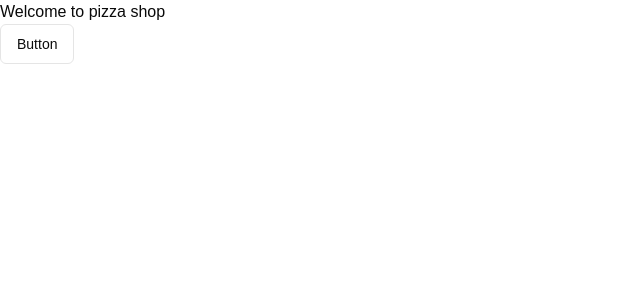
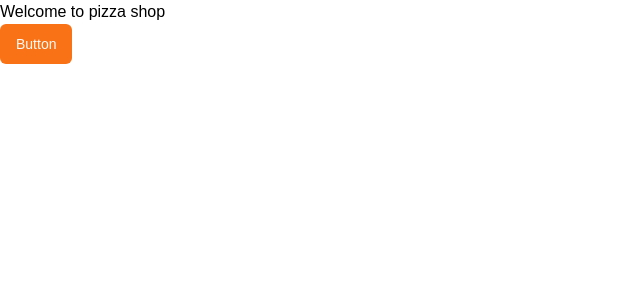
Before and after one commit to ishat005/NextJS-LandingApp, a Next.js app: page / in a window 1280 px wide. Shown: the top 300 px of the page, without its empty margins (0-640 px from the left). Built offline with nearby package versions, Linux system fonts and the light colour scheme.

Commit message:
added shadcnui theme

```diff
--- a/src/app/globals.css
+++ b/src/app/globals.css
@@ -9,51 +9,52 @@ body {
 @layer base {
   :root {
     --background: 0 0% 100%;
-    --foreground: 0 0% 3.9%;
+    --foreground: 20 14.3% 4.1%;
     --card: 0 0% 100%;
-    --card-foreground: 0 0% 3.9%;
+    --card-foreground: 20 14.3% 4.1%;
     --popover: 0 0% 100%;
-    --popover-foreground: 0 0% 3.9%;
-    --primary: 0 0% 9%;
-    --primary-foreground: 0 0% 98%;
-    --secondary: 0 0% 96.1%;
-    --secondary-foreground: 0 0% 9%;
-    --muted: 0 0% 96.1%;
-    --muted-foreground: 0 0% 45.1%;
-    --accent: 0 0% 96.1%;
-    --accent-foreground: 0 0% 9%;
+    --popover-foreground: 20 14.3% 4.1%;
+    --primary: 24.6 95% 53.1%;
+    --primary-foreground: 60 9.1% 97.8%;
+    --secondary: 60 4.8% 95.9%;
+    --secondary-foreground: 24 9.8% 10%;
+    --muted: 60 4.8% 95.9%;
+    --muted-foreground: 25 5.3% 44.7%;
+    --accent: 60 4.8% 95.9%;
+    --accent-foreground: 24 9.8% 10%;
     --destructive: 0 84.2% 60.2%;
-    --destructive-foreground: 0 0% 98%;
-    --border: 0 0% 89.8%;
-    --input: 0 0% 89.8%;
-    --ring: 0 0% 3.9%;
+    --destructive-foreground: 60 9.1% 97.8%;
+    --border: 20 5.9% 90%;
+    --input: 20 5.9% 90%;
+    --ring: 24.6 95% 53.1%;
+    --radius: 0.5rem;
     --chart-1: 12 76% 61%;
     --chart-2: 173 58% 39%;
     --chart-3: 197 37% 24%;
     --chart-4: 43 74% 66%;
     --chart-5: 27 87% 67%;
-    --radius: 0.5rem;
   }
+
   .dark {
-    --background: 0 0% 3.9%;
-    --foreground: 0 0% 98%;
-    --card: 0 0% 3.9%;
-    --card-foreground: 0 0% 98%;
-    --popover: 0 0% 3.9%;
-    --popover-foreground: 0 0% 98%;
-    --primary: 0 0% 98%;
-    --primary-foreground: 0 0% 9%;
-    --secondary: 0 0% 14.9%;
-    --secondary-foreground: 0 0% 98%;
-    --muted: 0 0% 14.9%;
-    --muted-foreground: 0 0% 63.9%;
-    --accent: 0 0% 14.9%;
-    --accent-foreground: 0 0% 98%;
-    --destructive: 0 62.8% 30.6%;
-    --destructive-foreground: 0 0% 98%;
-    --border: 0 0% 14.9%;
-    --input: 0 0% 14.9%;
-    --ring: 0 0% 83.1%;
+    --background: 20 14.3% 4.1%;
+    --foreground: 60 9.1% 97.8%;
+    --card: 20 14.3% 4.1%;
+    --card-foreground: 60 9.1% 97.8%;
+    --popover: 20 14.3% 4.1%;
+    --popover-foreground: 60 9.1% 97.8%;
+    --primary: 20.5 90.2% 48.2%;
+    --primary-foreground: 60 9.1% 97.8%;
+    --secondary: 12 6.5% 15.1%;
+    --secondary-foreground: 60 9.1% 97.8%;
+    --muted: 12 6.5% 15.1%;
+    --muted-foreground: 24 5.4% 63.9%;
+    --accent: 12 6.5% 15.1%;
+    --accent-foreground: 60 9.1% 97.8%;
+    --destructive: 0 72.2% 50.6%;
+    --destructive-foreground: 60 9.1% 97.8%;
+    --border: 12 6.5% 15.1%;
+    --input: 12 6.5% 15.1%;
+    --ring: 20.5 90.2% 48.2%;
     --chart-1: 220 70% 50%;
     --chart-2: 160 60% 45%;
     --chart-3: 30 80% 55%;
@@ -61,12 +62,3 @@ body {
     --chart-5: 340 75% 55%;
   }
 }
-
-@layer base {
-  * {
-    @apply border-border;
-  }
-  body {
-    @apply bg-background text-foreground;
-  }
-}
--- a/src/app/page.tsx
+++ b/src/app/page.tsx
@@ -3,7 +3,7 @@ export default function Home() {
   return (
       <main>
         <h1>Welcome to pizza shop</h1>
-        <Button variant="outline">Button</Button>
+        <Button>Button</Button>
 
       </main>
 
```
